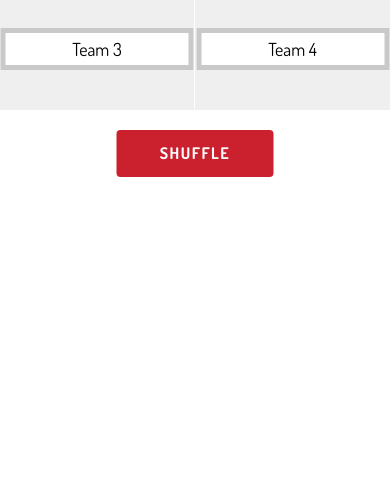
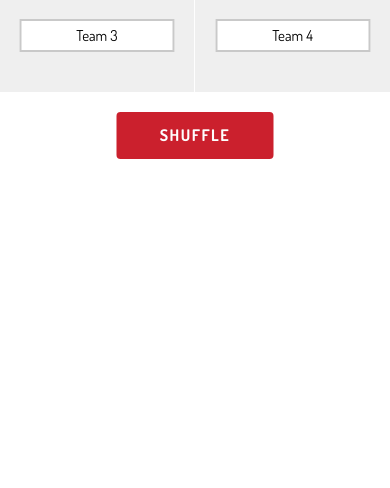
Before and after one commit to Sparshith/react-noog, a website: page index.html in a window 390 px wide. Shown: the part 356-844 px from the top of the page. Drawn offline with nearby package versions, Linux system fonts and the light colour scheme.

Commit message:
making it responsive

```diff
--- a/css/base.css
+++ b/css/base.css
@@ -140,6 +140,13 @@ input[type="text"]:disabled {
 
 
   .positonsContainer input[type="text"] {
-     padding: 5px;
+    padding: 5px 0px;
+    border: solid 2px #c9c9c9;
+    font-size: 15px;
+  }
+
+  .positonsContainer input[type="text"]:focus,
+  .positonsContainer input[type="text"].focus {
+    border: solid 2px #969696;
   }
 }
```
